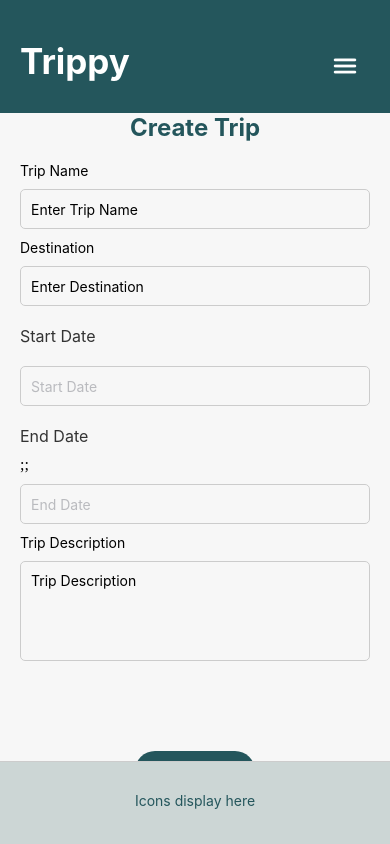
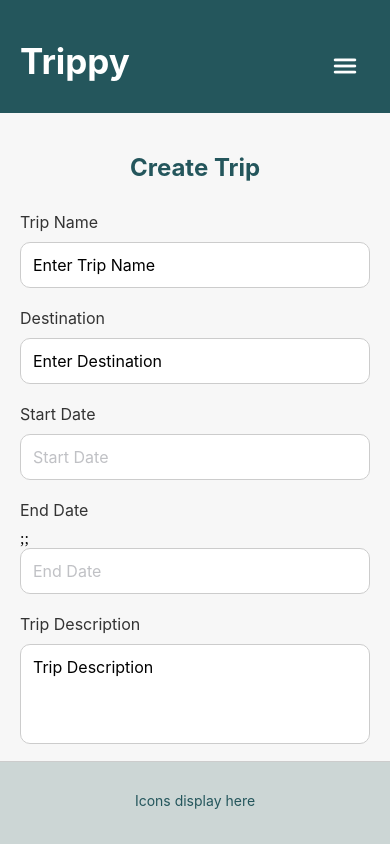
Before and after one commit to markw53/trippy, a React Native app: screen / in a window 390 px wide. Built offline with nearby package versions, Linux system fonts and the light colour scheme; no server answers.

Commit message:
TripCreation has been amended

```diff
--- a/src/screens/TripCreationScreen.js
+++ b/src/screens/TripCreationScreen.js
@@ -113,7 +113,7 @@ const handleSubmit = () => {
       <ScrollView style={styles.content}>
         <Text style={styles.text}>Create Trip</Text>
         <View>
-        <Text>Trip Name</Text>
+        <Text style={styles.label}>Trip Name</Text>
         <TextInput
           style={styles.input}
           onChangeText={setTripName}
@@ -123,7 +123,7 @@ const handleSubmit = () => {
         {/* {tripName === "" && <Text style={styles.errorText}>Trip Name is required.</Text>} */}
         </View>
         <View>
-        <Text>Destination</Text>
+        <Text  style={styles.label}>Destination</Text>
         <TextInput
           style={styles.input}
           onChangeText={setDestination}
@@ -137,8 +137,8 @@ const handleSubmit = () => {
 
             {showPicker && (
                 <DateTimePicker
-                mode="date"
-                display="spinner"
+                mode={"date"}
+                display={"spinner"}
                 value={date}
                 onChange={onStartChange}
                 style={styles.datePicker}
@@ -185,8 +185,8 @@ const handleSubmit = () => {
 
             {showEndPicker && (
                 <DateTimePicker
-                    mode="date"
-                    display="spinner"
+                    mode={"date"}
+                    display={"spinner"}
                     value={date}
                     onChange={onEndchange}
                     style={styles.datePicker}
@@ -230,7 +230,7 @@ const handleSubmit = () => {
 
         </View>
         <View style={styles.tripContainer}>
-        <Text >Trip Description</Text>
+        <Text style={styles.label}>Trip Description</Text>
         <TextInput
           style={[styles.input, styles.multiLineText]}
           onChangeText={setTripDescription}
@@ -241,7 +241,7 @@ const handleSubmit = () => {
         </View>
          <View style={styles.buttonContainer}>
             <Button
-            title="Done"
+            title={"Done"}
             onPress={handleSubmit}
             style={{ alignSelf: "center", paddingHorizontal: 40 }}
             />
@@ -260,6 +260,7 @@ const styles = StyleSheet.create({
   content: {
     flex: 1,
     paddingHorizontal: 20,
+    marginTop: 40,
 
   },
   text: {
@@ -274,13 +275,14 @@ const styles = StyleSheet.create({
     marginVertical: 10,
     color: "#333",
   },
-  input: {
-    height: 40,
-    marginVertical: 10,
+   input: {
+    backgroundColor: "#fff",
+    borderRadius: 10,
+    borderColor: "#ccc",
     borderWidth: 1,
-    borderColor: "#ccc",
-    padding: 10,
-    borderRadius: 5,
+    marginBottom: 10,
+    padding: 12,
+    fontSize: 16
   },
   multiLineText: {
     minHeight: 100,
@@ -330,7 +332,4 @@ const styles = StyleSheet.create({
   errorText:{
     color: "red"
   },
-  tripContainer:{
-    marginBottom: 30,
-  }
 });
```
